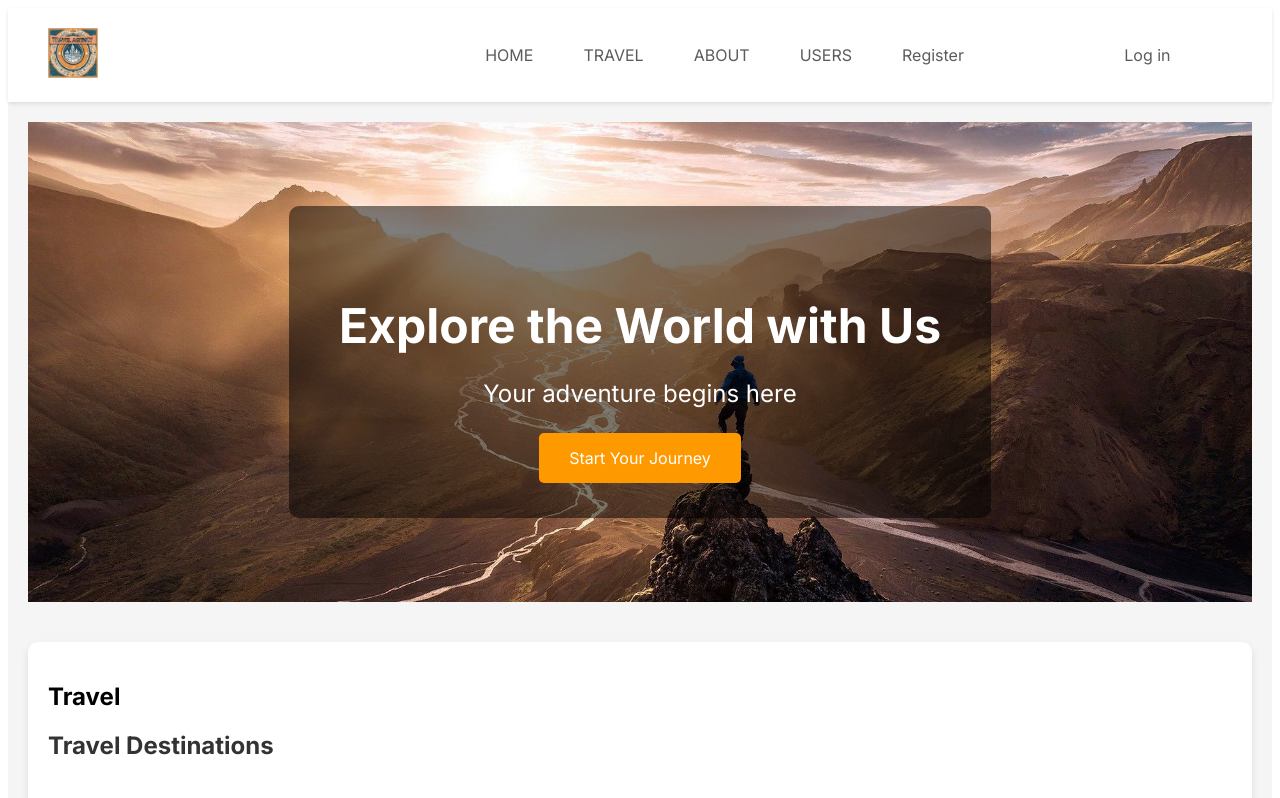
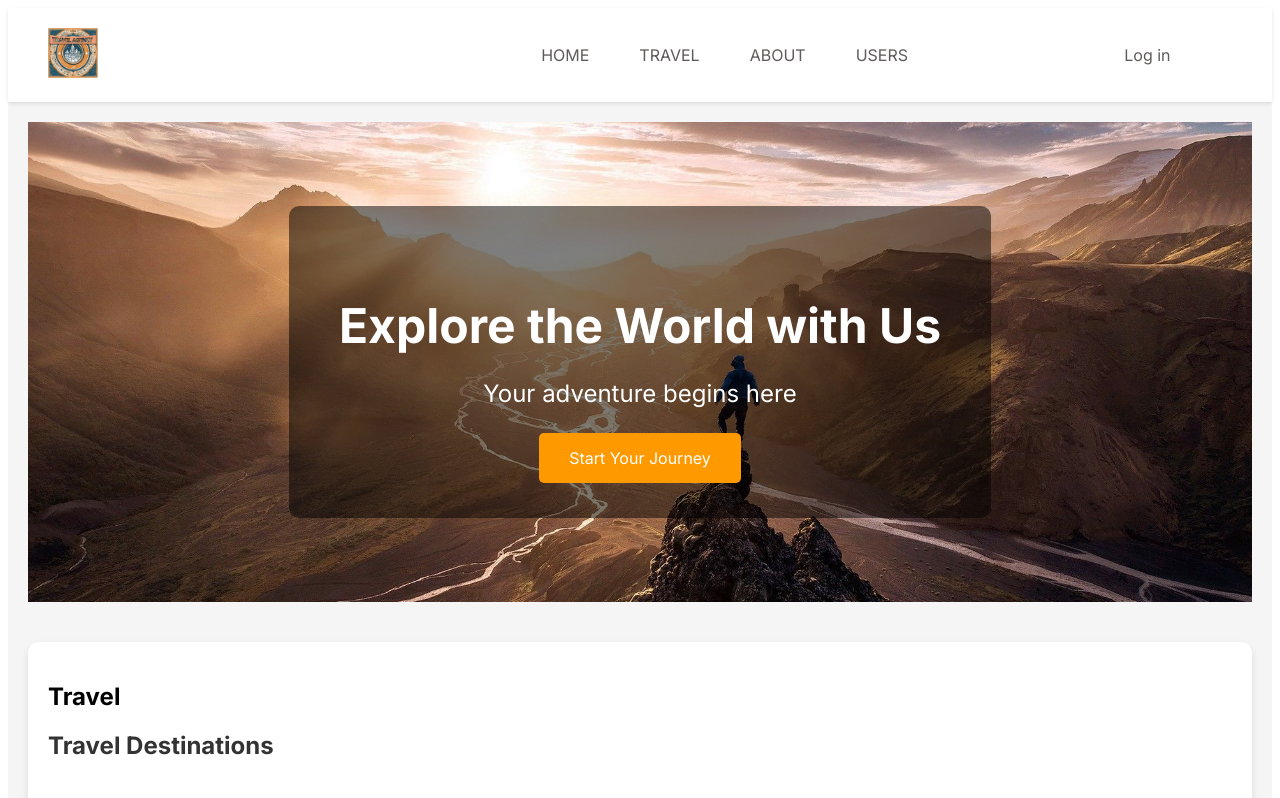
Before and after one commit to marijana-maslac/TravelAgencyWebApp, a Next.js app in the folder travelagency-app/: page / in a window 1280 px wide. Shown: the top 798 px of the page. Built offline with nearby package versions, Linux system fonts and the light colour scheme.

Commit message:
Update MainNav.tsx

```diff
--- a/travelagency-app/src/components/MainNav.tsx
+++ b/travelagency-app/src/components/MainNav.tsx
@@ -14,10 +14,9 @@ const MainNav = () => {
         <Link href="/travel">TRAVEL</Link>
         <Link href="/about">ABOUT</Link>
         <Link href="/users">USERS</Link>
-        <Link href="/users/addUser">Register</Link>
       </nav>
       <div className="nav-button">
-        <Link href="/users">Log in</Link>
+        <Link href="/users/addUser">Log in</Link>
       </div>
     </div>
   );
```
